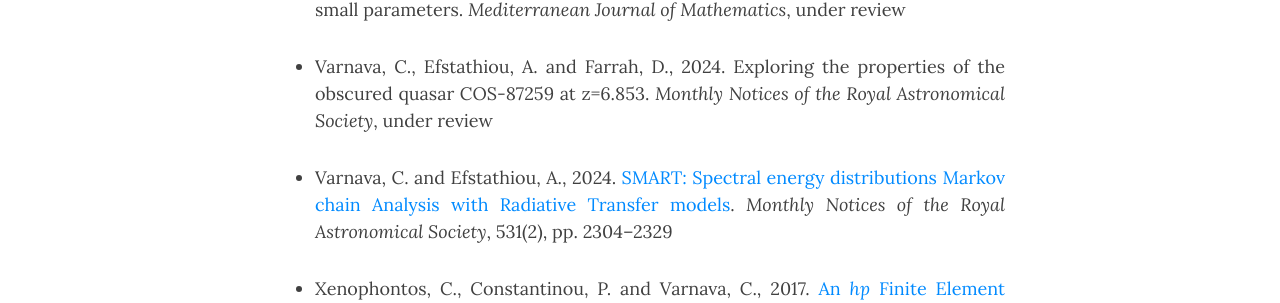
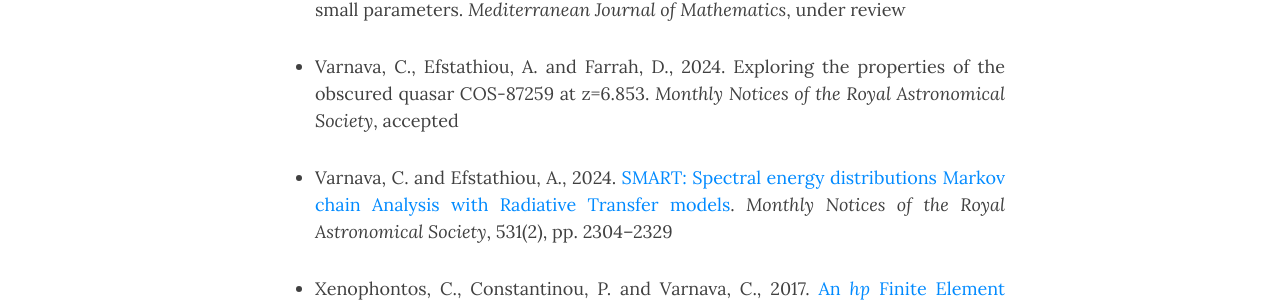
Before and after one commit to ch-var/ch-var.github.io, a Jekyll site: the page built from cv.html, in a window 1280 px wide and 900 px high, scrolled down 3265 px. Shown: the part 151-454 px from the top of the window. Built offline with Jekyll 4.4.1, drawn with Linux system fonts in a browser that asks for light colours.

Commit message:
Update cv.html

```diff
--- a/cv.html
+++ b/cv.html
@@ -100,7 +100,7 @@ Founding member of Women in Mathematical Sciences in Cyprus (WMSC)
 <p>
 <li align='justify'>Sykopetritou, I., Xenophontos, C. and Varnava, C., 2024. <i>hp</i> Finite Element Methods for singularly perturbed 4<sup>th</sup> order boundary value problems with two small parameters. <i>Mediterranean Journal of Mathematics</i>, under review</li>
 <p>
-<li align='justify'>Varnava, C., Efstathiou, A. and Farrah, D., 2024. Exploring the properties of the obscured quasar COS-87259 at z=6.853. <i>Monthly Notices of the Royal Astronomical Society</i>, under review</li>
+<li align='justify'>Varnava, C., Efstathiou, A. and Farrah, D., 2024. Exploring the properties of the obscured quasar COS-87259 at z=6.853. <i>Monthly Notices of the Royal Astronomical Society</i>, accepted</li>
 <p>
 <li align='justify'>Varnava, C. and Efstathiou, A., 2024. <a href="https://doi.org/10.1093/mnras/stae1141">SMART: Spectral energy distributions Markov chain Analysis with Radiative Transfer models</a>. <i>Monthly Notices of the Royal Astronomical Society</i>, 531(2), pp. 2304–2329</li>
 <p>
```
